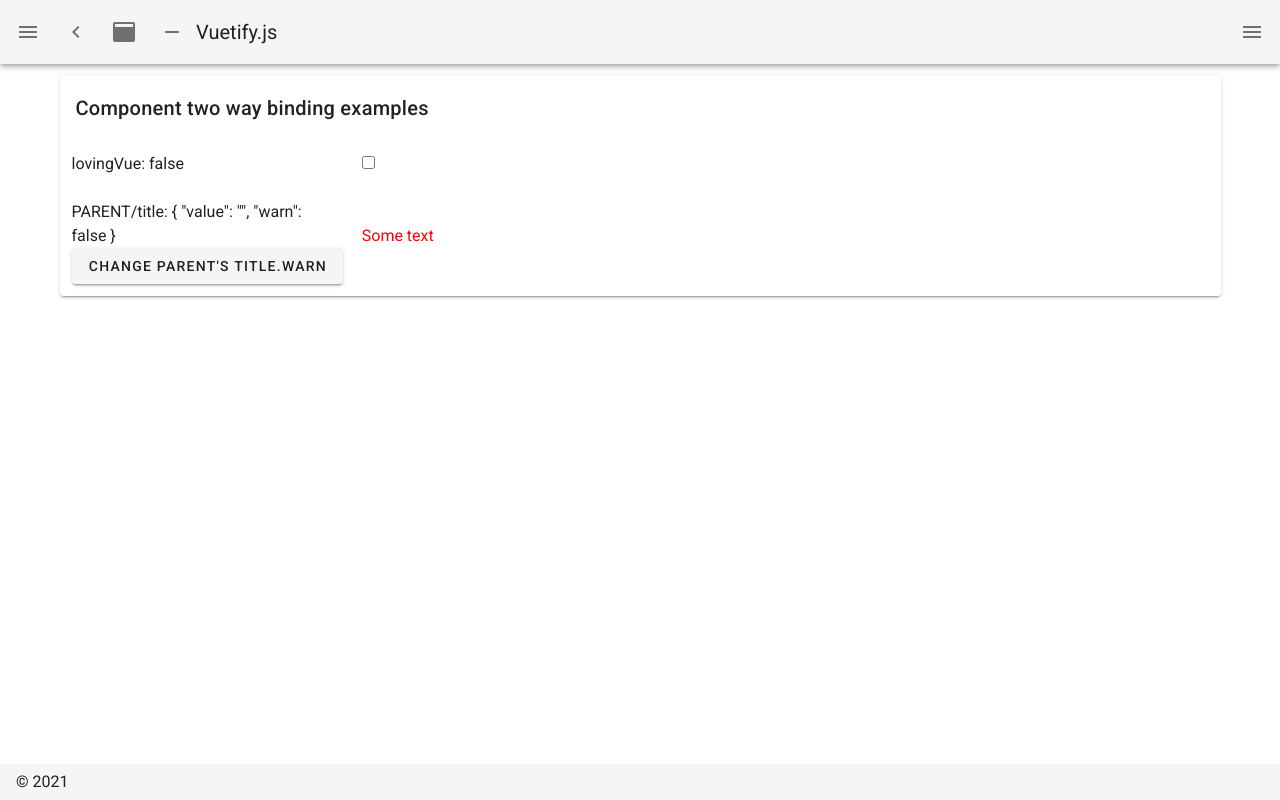
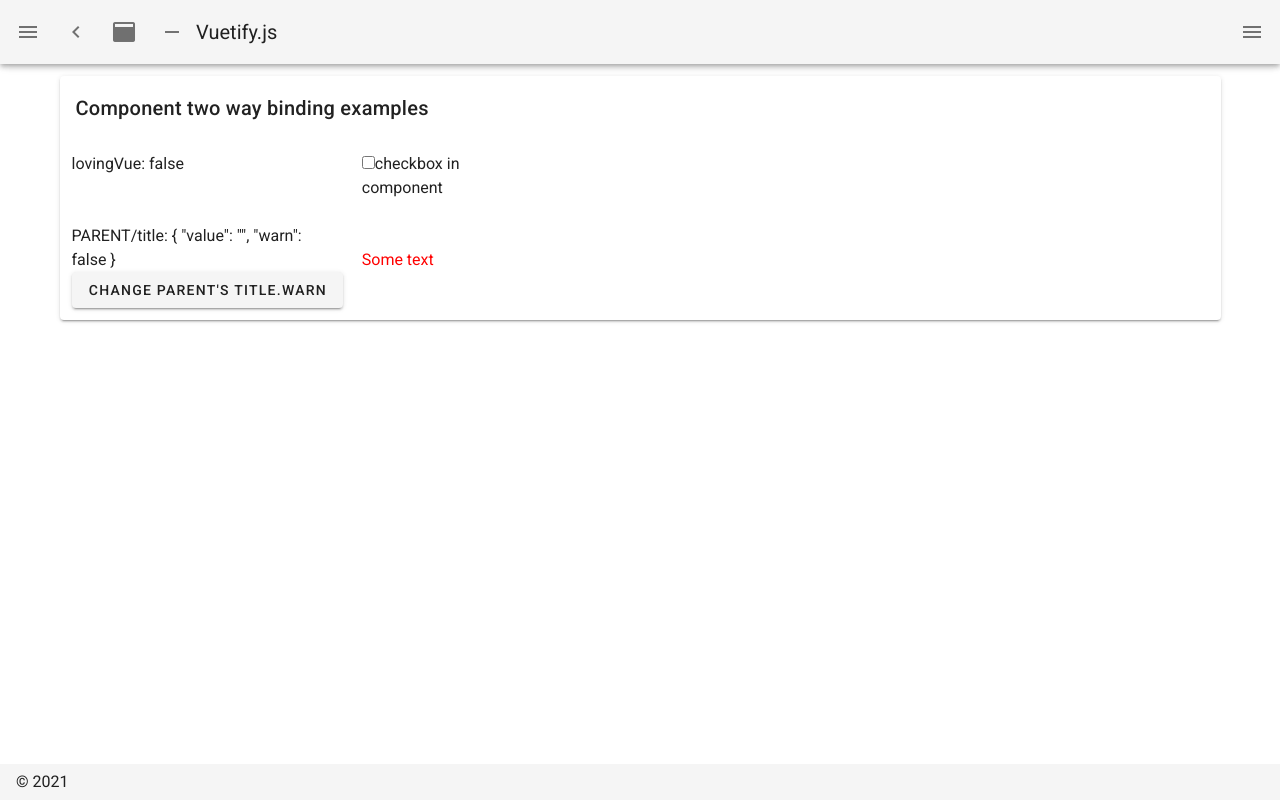
Before and after one commit to nonjosh/nuxt-vuetify-dev, a Nuxt app: page /binding in a window 1280 px wide. Built offline with nearby package versions, Linux system fonts and the light colour scheme.

Commit message:
BaseCheckbox add label

```diff
--- a/components/BaseCheckbox.vue
+++ b/components/BaseCheckbox.vue
@@ -1,9 +1,13 @@
 <template>
-  <input
-    type="checkbox"
-    :checked="checked"
-    @change="$emit('change', $event.target.checked)"
-  />
+  <div>
+    <input
+      type="checkbox"
+      :checked="checked"
+      id="mycheckbox"
+      @change="$emit('change', $event.target.checked)"
+    />
+    <label for="mycheckbox">checkbox in component</label>
+  </div>
 </template>
 
 <script>
```
